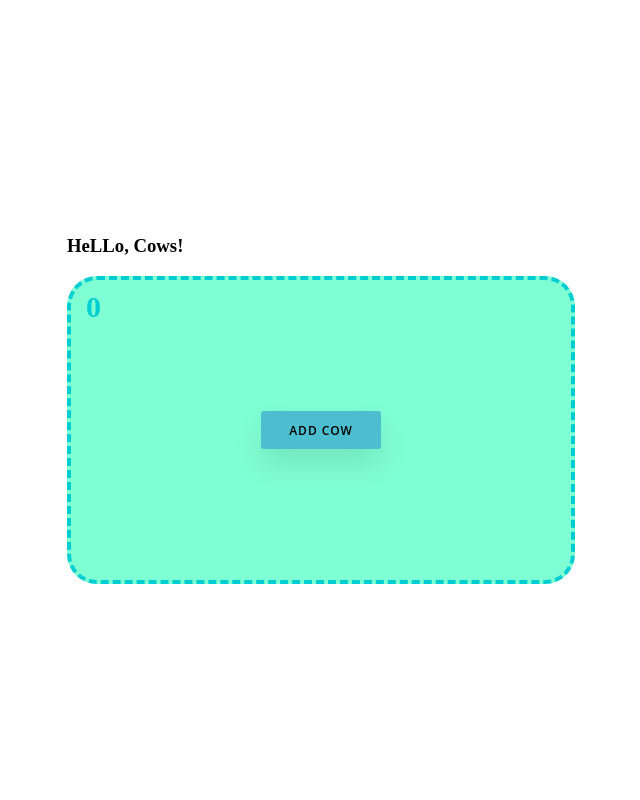
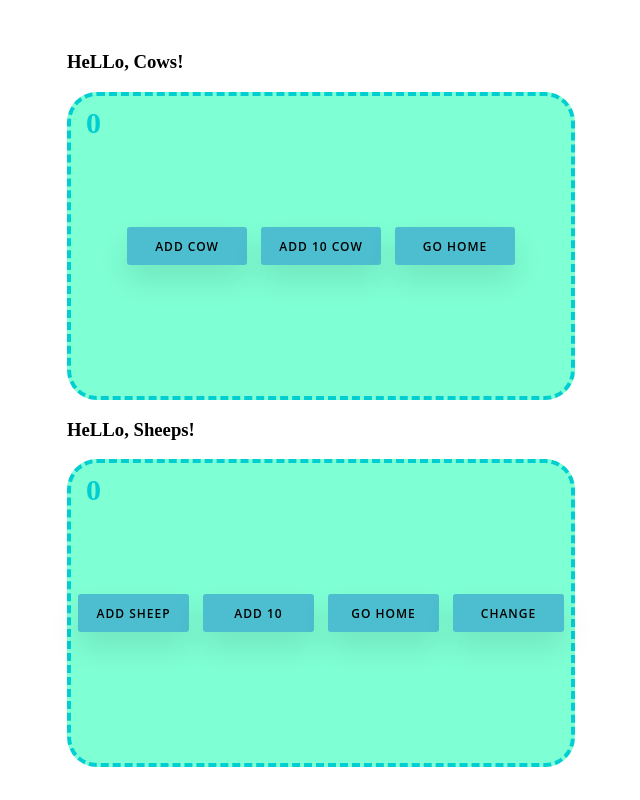
Before and after one commit to gretapos/liutas, a React (Create React App) app in the folder dziungles/: page / in a window 1280 px wide. Shown: the whole page, without its empty margins (319-959 px from the left). Built offline with nearby package versions, Linux system fonts and the light colour scheme.

Commit message:
hook useState

```diff
--- a/dziungles/src/app.jsx
+++ b/dziungles/src/app.jsx
@@ -1,4 +1,5 @@
 import CowField from "./Components/CowField";
+import SheepField from './Components/SheepField';
 
 
 
@@ -8,6 +9,8 @@ function App() {
         <>
             <h3>HeLLo, Cows!</h3>
             <CowField counterColor={'darkturquoise'}/>
+            <h3>HeLLo, Sheeps!</h3>
+            <SheepField/>
         </>
     )
 }
--- a/dziungles/src/components/CowField.jsx
+++ b/dziungles/src/components/CowField.jsx
@@ -1,15 +1,31 @@
+import { useState } from "react";
 
 
 function CowField({counterColor}) {
 
+    const [counter, setCounter] = useState(0);
+
 const addCow = () => {
-    console.log('Cow will be added soon')
+    //console.log('Cow will be added soon')
+    const newCounter = counter + 1;
+    setCounter(newCounter);
+}
+
+const add10Cows = () => {
+    const newCounter = counter + 10;
+    setCounter(newCounter);
+}
+
+const goHome = () => {
+    setCounter(0);
 }
 
     return (
         <div className="cow-field">
             <div className="counter" style={{color:counterColor}}>0</div>
             <button onClick={addCow}>Add Cow</button>
+            <button onClick={add10Cows}>Add 10 Cow</button>
+            <button onClick={goHome}>Go Home</button>
 
         </div>
     )
--- /dev/null
+++ b/dziungles/src/components/SheepField.jsx
@@ -0,0 +1,46 @@
+import { useState } from "react";
+
+
+function SheepField() {
+
+    const [counter, setCounter] = useState({count: 0});
+    const [bgColor, setBgColor] = useState('darkturquoise')
+
+    const clickSheep = what => {
+        console.log(what);
+        let newCounter = counter.count;
+        switch(what) {
+            case 'one':
+                newCounter++;
+                break;
+            case 'ten':
+                newCounter+=10;
+                break;
+            default:
+                newCounter=0;
+                setBgColor('white');
+        }
+        setCounter({count:newCounter});
+    }
+
+    const changeColor = () => {
+        if (bgColor === 'darkturquoise') {
+            setBgColor('red');
+        }
+        else {
+            setBgColor('darkturquoise');
+        }
+    }
+
+    return (
+        <div className="cow-field">
+            <div className="counter" style={{color:bgColor}}>{counter.count}</div>
+            <button onClick={()=>clickSheep('one')}>Add Sheep</button>
+            <button onClick={()=>clickSheep('ten')}>Add 10 Sheeps</button>
+            <button onClick={()=>clickSheep('go')}>Go Home</button>
+            <button onClick={changeColor}>Change Color</button>
+        </div>
+    )
+}
+
+export default SheepField;
--- a/dziungles/src/index.scss
+++ b/dziungles/src/index.scss
@@ -86,6 +86,7 @@ button {
     border: 0;
     cursor: pointer;
     transition: all .3s ease;
+    margin: 7px;
     &:hover,
     &:focus {
         box-shadow: 0 5px 15px rgba(black, .1);
```
